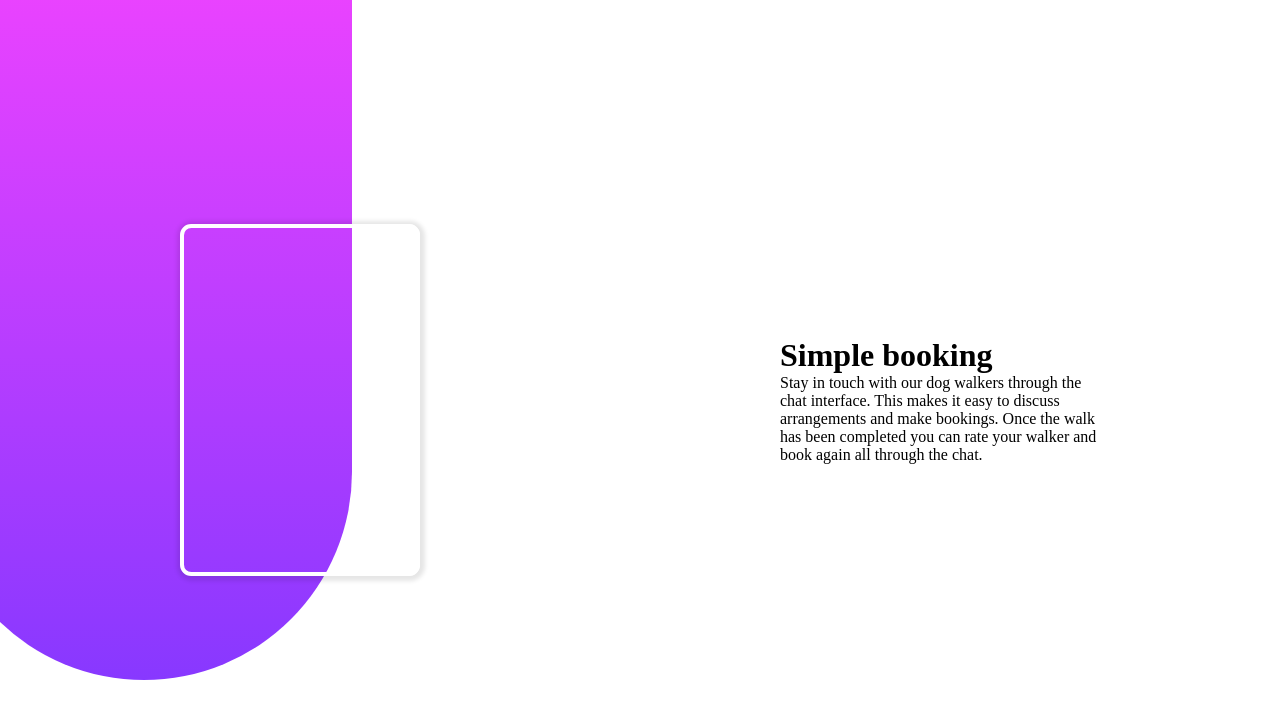
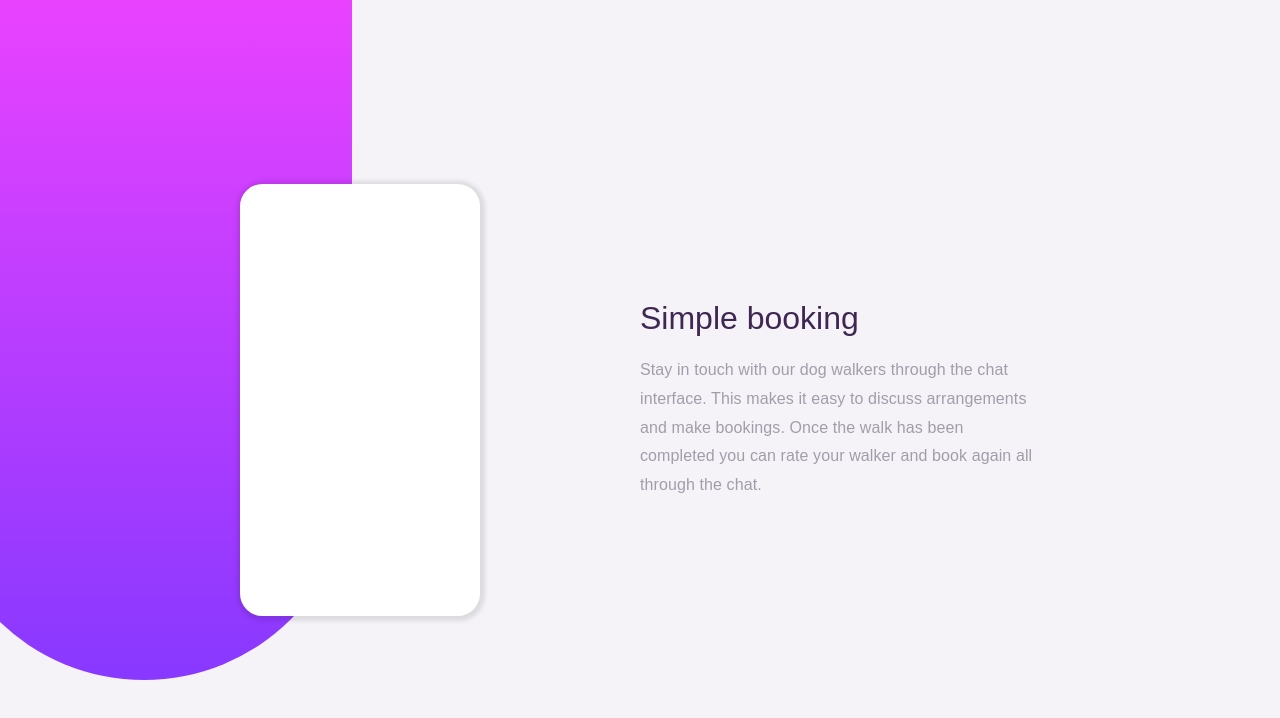
Before and after one commit to confett0/chat-app-css-illustration, a React (Vite) app: page / in a window 1280 px wide. Shown: the top 718 px of the page. Built offline with nearby package versions, Linux system fonts and the light colour scheme.

Commit message:
Style text

```diff
--- a/package.json
+++ b/package.json
@@ -10,6 +10,7 @@
     "preview": "vite preview"
   },
   "dependencies": {
+    "@fontsource-variable/rubik": "^5.0.22",
     "react": "^18.3.1",
     "react-dom": "^18.3.1"
   },
--- a/src/App.css
+++ b/src/App.css
@@ -5,6 +5,9 @@
 }
 
 body {
+  background-color: hsl(270, 20%, 96%);
+  color: hsl(270, 7%, 64%);
+  font-family: 'Rubik Variable', sans-serif;
   position: relative;
 }
 
@@ -23,21 +26,35 @@ body::before {
 #root {
   display: flex;
   align-items: center;
-  justify-content: space-around;
+  justify-content: center;
+  gap: 10rem;
   max-width: 1440px;
   height: 100vh;
   margin: 0 auto;
+  padding: 3rem;
   position: relative;
 }
 
 .phone {
+  background-color: #fff;
   border: 4px solid #fff;
-  border-radius: 0.7rem;
+  border-radius: 1.4rem;
   box-shadow: 1px 1px 4px 4px rgba(0, 0, 0, 0.1);
   width: 15rem;
-  height: 22rem;
+  height: 27rem;
 }
 
 .text {
-  max-width: 20rem;
+  max-width: 25rem;
 }
+
+.text h1 {
+  color: hsl(271, 36%, 24%);
+  font-weight: 500;
+  margin-bottom: 1.2rem;
+}
+
+.text p {
+  letter-spacing: 0.1px;
+  line-height: 1.8;
+}
--- a/src/main.jsx
+++ b/src/main.jsx
@@ -1,6 +1,7 @@
 import React from 'react'
 import ReactDOM from 'react-dom/client'
 import App from './App.jsx'
+import '@fontsource-variable/rubik';
 
 ReactDOM.createRoot(document.getElementById('root')).render(
   <React.StrictMode>
```
Also changed, not shown: 1 other file (tests, documents, lock files or other folders).
